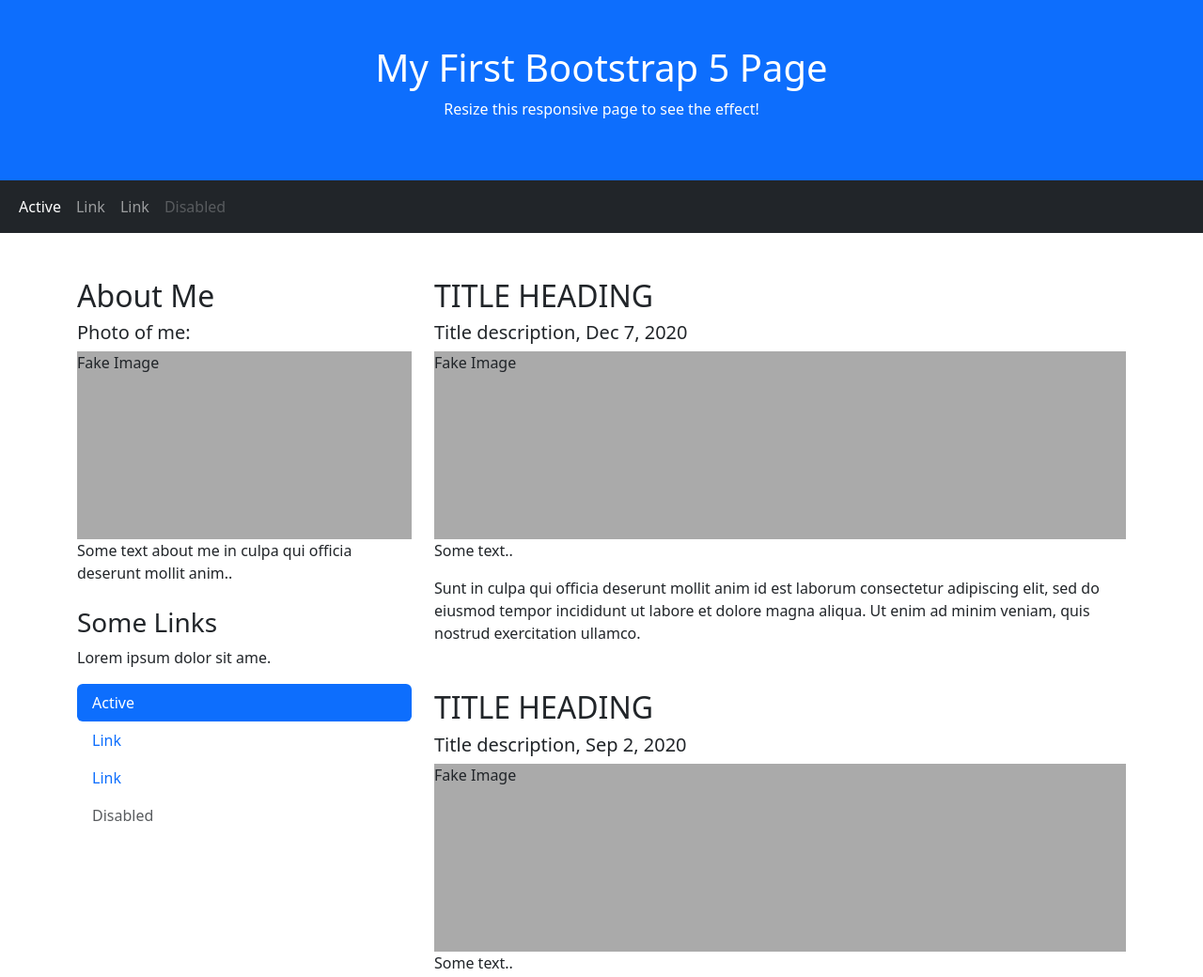
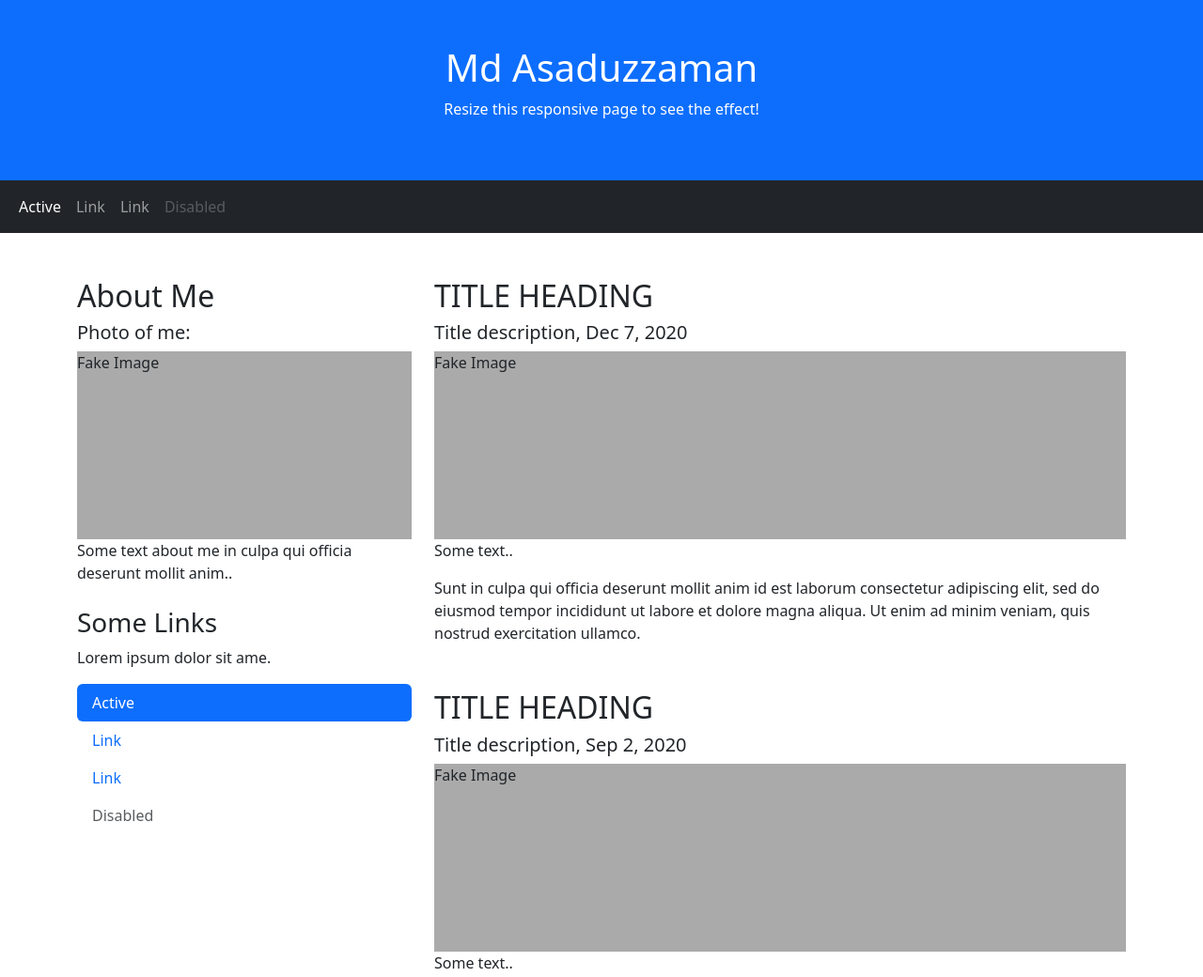
Before and after one commit to polashdu1987/polashdu1987.github.io, a plain HTML site: page index.html in a window 1280 px wide. Shown: the top 1040 px of the page at 94% size. Drawn offline with nearby package versions, Linux system fonts and the light colour scheme.

Commit message:
index.html

```diff
--- a/index.html
+++ b/index.html
@@ -16,7 +16,7 @@
 <body>
 
 <div class="p-5 bg-primary text-white text-center">
-  <h1>My First Bootstrap 5 Page</h1>
+  <h1> Md Asaduzzaman</h1>
   <p>Resize this responsive page to see the effect!</p>
 </div>
 
```
